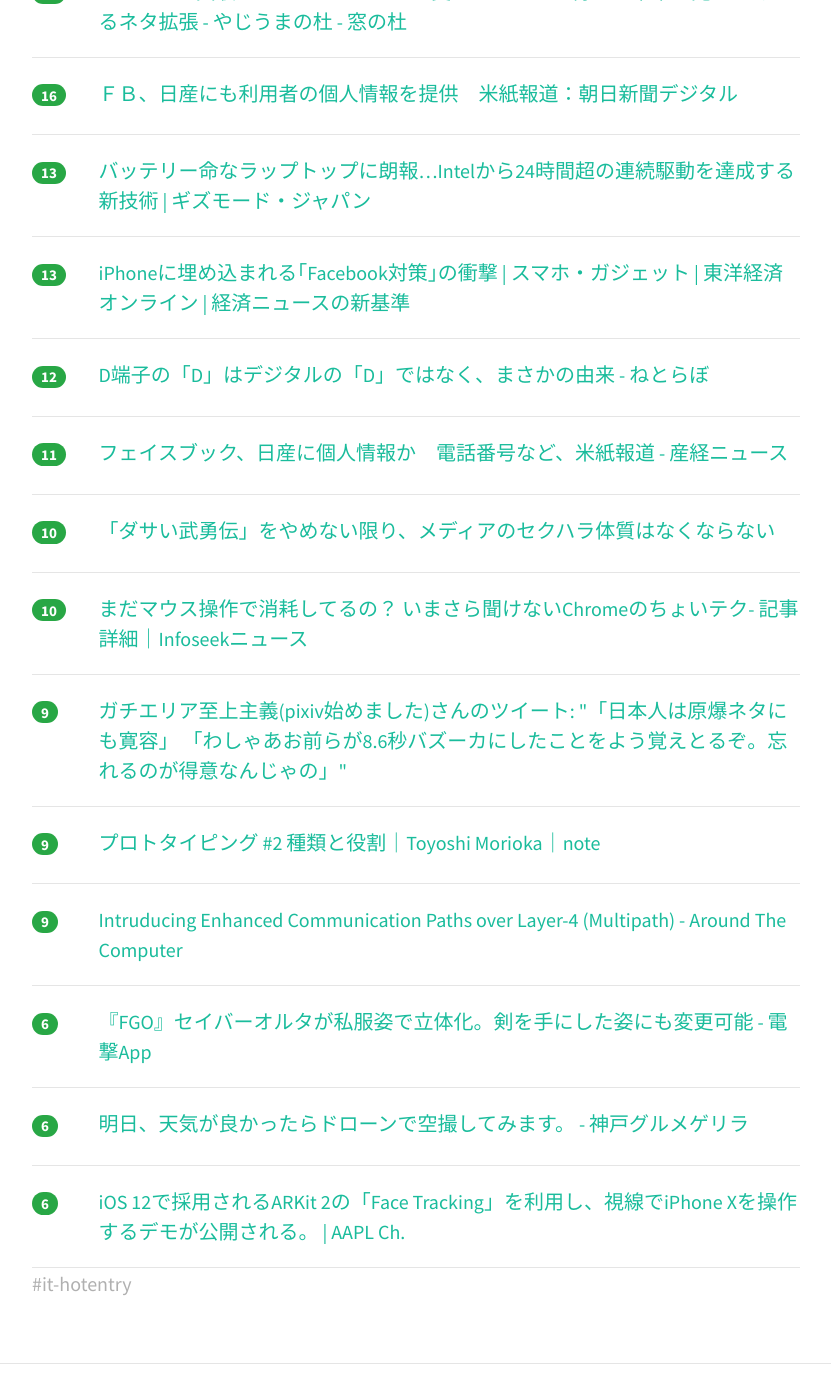
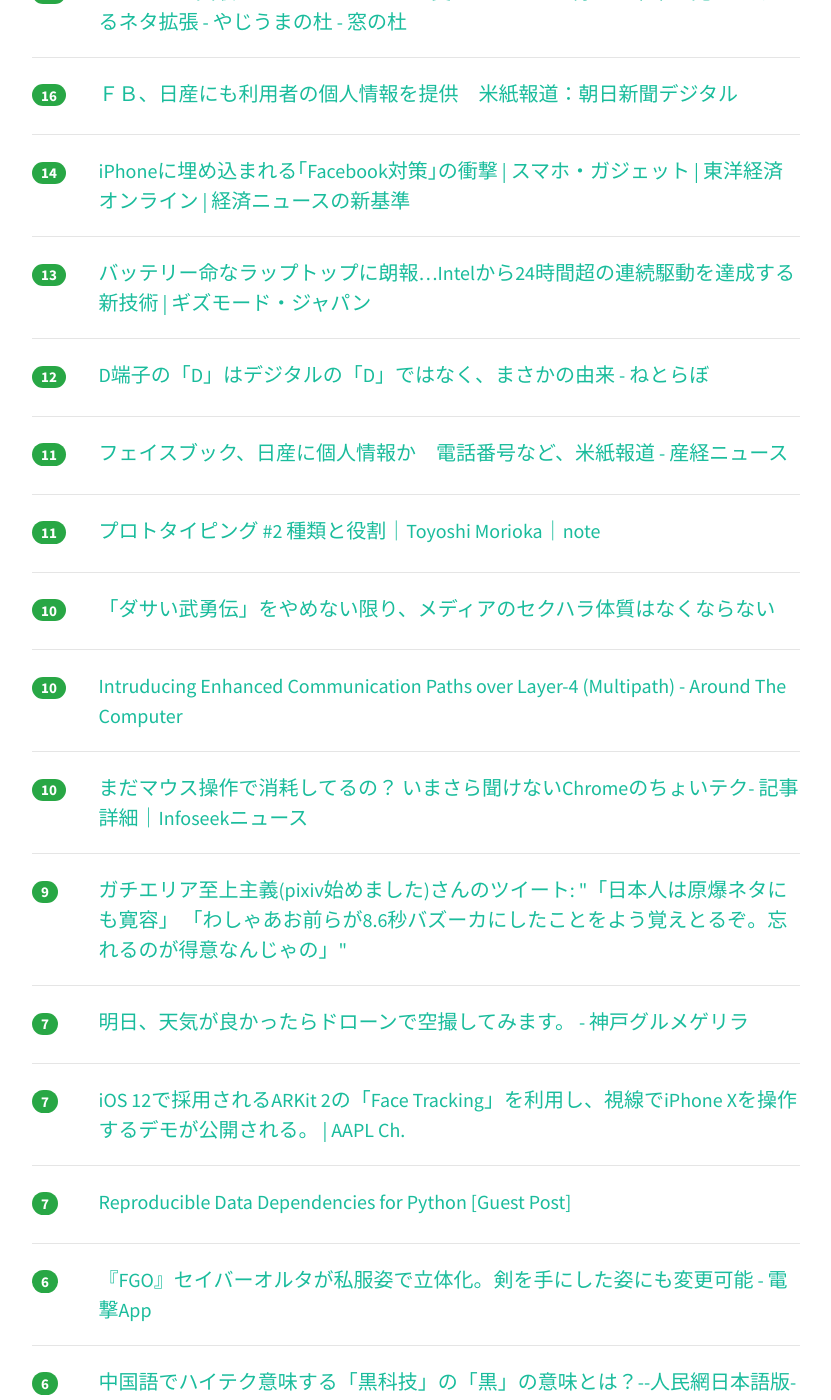
Before and after one commit to yatta47/hatena-matome-site, a Jekyll site: the page built from _posts/2018-06-10-hatena.md, in a window 1280 px wide and 1400 px high, scrolled down 496 px. Shown: the whole window, without its empty margins (224-1055 px from the left). Built offline with Jekyll 4.4.1, drawn with Linux system fonts in a browser that asks for light colours; nearby versions of some CDN libraries; some of the changed text lies outside the part shown.

Commit message:
Updated 2018-06-10

```diff
--- a/_posts/2018-06-10-hatena.md
+++ b/_posts/2018-06-10-hatena.md
@@ -12,7 +12,7 @@ tags: [it-hotentry]
 </div>
 <hr>
 <div class="row">
-<div class="col-1"><span class="badge badge-pill badge-success h2">19</span></div>
+<div class="col-1"><span class="badge badge-pill badge-success h2">20</span></div>
 <div class="col-11"><a href='https://forest.watch.impress.co.jp/docs/serial/yajiuma/1126584.html' target='_blank'>Microsoftに買収された“GitHub”はこう変わる？　あり得ない未来を見せてくれるネタ拡張 - やじうまの杜 - 窓の杜</a></div>
 </div>
 <hr>
@@ -22,13 +22,13 @@ tags: [it-hotentry]
 </div>
 <hr>
 <div class="row">
-<div class="col-1"><span class="badge badge-pill badge-success h2">13</span></div>
-<div class="col-11"><a href='https://www.gizmodo.jp/2018/06/intel-low-power-display.html' target='_blank'>バッテリー命なラップトップに朗報…Intelから24時間超の連続駆動を達成する新技術 | ギズモード・ジャパン</a></div>
+<div class="col-1"><span class="badge badge-pill badge-success h2">14</span></div>
+<div class="col-11"><a href='https://toyokeizai.net/articles/-/224439' target='_blank'>iPhoneに埋め込まれる｢Facebook対策｣の衝撃 | スマホ・ガジェット | 東洋経済オンライン | 経済ニュースの新基準</a></div>
 </div>
 <hr>
 <div class="row">
 <div class="col-1"><span class="badge badge-pill badge-success h2">13</span></div>
-<div class="col-11"><a href='https://toyokeizai.net/articles/-/224439' target='_blank'>iPhoneに埋め込まれる｢Facebook対策｣の衝撃 | スマホ・ガジェット | 東洋経済オンライン | 経済ニュースの新基準</a></div>
+<div class="col-11"><a href='https://www.gizmodo.jp/2018/06/intel-low-power-display.html' target='_blank'>バッテリー命なラップトップに朗報…Intelから24時間超の連続駆動を達成する新技術 | ギズモード・ジャパン</a></div>
 </div>
 <hr>
 <div class="row">
@@ -42,8 +42,18 @@ tags: [it-hotentry]
 </div>
 <hr>
 <div class="row">
+<div class="col-1"><span class="badge badge-pill badge-success h2">11</span></div>
+<div class="col-11"><a href='https://note.mu/toyoshimorioka/n/n91737ceeb644' target='_blank'>プロトタイピング #2 種類と役割｜Toyoshi Morioka｜note</a></div>
+</div>
+<hr>
+<div class="row">
 <div class="col-1"><span class="badge badge-pill badge-success h2">10</span></div>
 <div class="col-11"><a href='https://www.buzzfeed.com/jp/akikokobayashi/mediametoo' target='_blank'>「ダサい武勇伝」をやめない限り、メディアのセクハラ体質はなくならない</a></div>
+</div>
+<hr>
+<div class="row">
+<div class="col-1"><span class="badge badge-pill badge-success h2">10</span></div>
+<div class="col-11"><a href='https://negli0.github.io/posts/rich-paths/' target='_blank'>Intruducing Enhanced Communication Paths over Layer-4 (Multipath) - Around The Computer</a></div>
 </div>
 <hr>
 <div class="row">
@@ -57,13 +67,18 @@ tags: [it-hotentry]
 </div>
 <hr>
 <div class="row">
-<div class="col-1"><span class="badge badge-pill badge-success h2">9</span></div>
-<div class="col-11"><a href='https://note.mu/toyoshimorioka/n/n91737ceeb644' target='_blank'>プロトタイピング #2 種類と役割｜Toyoshi Morioka｜note</a></div>
+<div class="col-1"><span class="badge badge-pill badge-success h2">7</span></div>
+<div class="col-11"><a href='http://tommyoctopas.hatenablog.com/entry/2018/06/09/174334' target='_blank'>明日、天気が良かったらドローンで空撮してみます。 - 神戸グルメゲリラ</a></div>
 </div>
 <hr>
 <div class="row">
-<div class="col-1"><span class="badge badge-pill badge-success h2">9</span></div>
-<div class="col-11"><a href='https://negli0.github.io/posts/rich-paths/' target='_blank'>Intruducing Enhanced Communication Paths over Layer-4 (Multipath) - Around The Computer</a></div>
+<div class="col-1"><span class="badge badge-pill badge-success h2">7</span></div>
+<div class="col-11"><a href='https://applech2.com/archives/20180609-ios-12-arkit-2-control-iphone-x-gaze-tracking.html' target='_blank'>iOS 12で採用されるARKit 2の「Face Tracking」を利用し、視線でiPhone Xを操作するデモが公開される。 | AAPL Ch.</a></div>
+</div>
+<hr>
+<div class="row">
+<div class="col-1"><span class="badge badge-pill badge-success h2">7</span></div>
+<div class="col-11"><a href='https://blog.jupyter.org/reproducible-data-dependencies-for-python-guest-post-d0f68293a99' target='_blank'>Reproducible Data Dependencies for Python [Guest Post]</a></div>
 </div>
 <hr>
 <div class="row">
@@ -73,11 +88,6 @@ tags: [it-hotentry]
 <hr>
 <div class="row">
 <div class="col-1"><span class="badge badge-pill badge-success h2">6</span></div>
-<div class="col-11"><a href='http://tommyoctopas.hatenablog.com/entry/2018/06/09/174334' target='_blank'>明日、天気が良かったらドローンで空撮してみます。 - 神戸グルメゲリラ</a></div>
+<div class="col-11"><a href='http://j.people.com.cn/n3/2018/0531/c95952-9466146.html' target='_blank'>中国語でハイテク意味する「黒科技」の「黒」の意味とは？--人民網日本語版--人民日報</a></div>
 </div>
 <hr>
-<div class="row">
-<div class="col-1"><span class="badge badge-pill badge-success h2">6</span></div>
-<div class="col-11"><a href='https://applech2.com/archives/20180609-ios-12-arkit-2-control-iphone-x-gaze-tracking.html' target='_blank'>iOS 12で採用されるARKit 2の「Face Tracking」を利用し、視線でiPhone Xを操作するデモが公開される。 | AAPL Ch.</a></div>
-</div>
-<hr>
```
Also changed, not shown: other parts of _posts/2018-06-10-hatena.md (+2 -2 lines).
